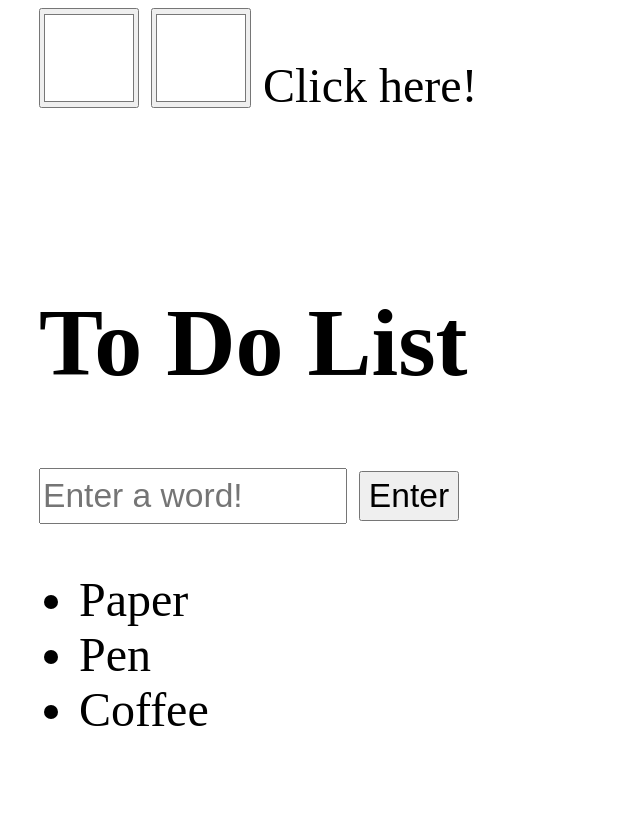
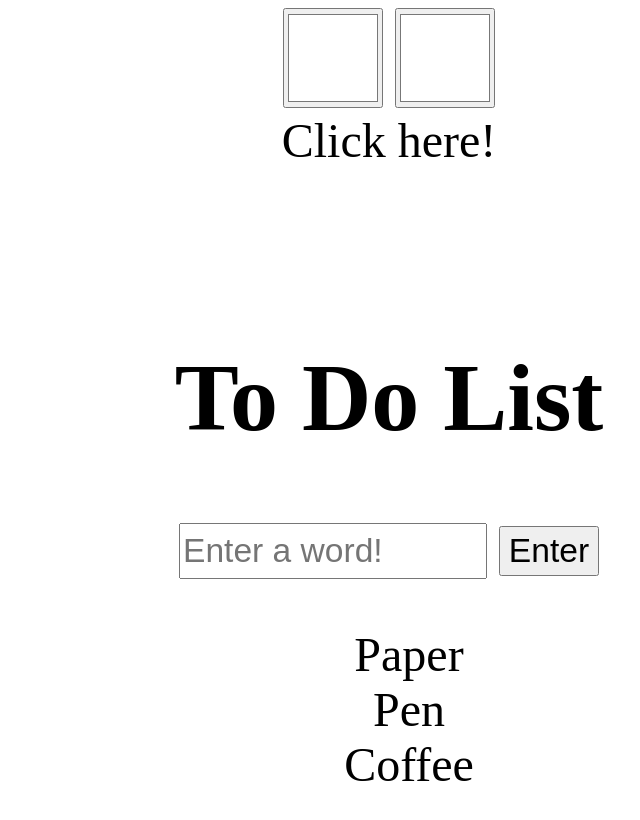
Before and after one commit to MehediAlpha/BackgroundGradient, a website: page index.html in a window 1280 px wide. Shown: the whole page, without its empty margins (251-891 px from the left). Drawn offline with Linux system fonts and the light colour scheme.

Commit message:
aligned center

```diff
--- a/index.html
+++ b/index.html
@@ -8,7 +8,7 @@
 	<div class = "container">
 
 		<input id="color1" type="color" name="color1" value="#ffffff" width="100 px;">
-		<input class="color2" type="color" name="color2" value="#ffffff"> Click here!
+		<input class="color2" type="color" name="color2" value="#ffffff"> <br> Click here!
 
 		<br><br><br>
 
@@ -17,7 +17,7 @@
 		<input id="userText" type="text" placeholder="Enter a word!" >
 		<button id="btnEnter">Enter</button>
 
-		<ul id="test">
+		<ul id="test" class="list">
 			<li>Paper</li>
 			<li>Pen</li>
 			<li>Coffee</li>
--- a/style.css
+++ b/style.css
@@ -2,6 +2,7 @@ body {
 	font-family: Agency FB;
     top: 15%;
     font-size: 300%;
+    text-align: center;
 }
 .container{
 	width: 700px;
@@ -25,3 +26,6 @@ body {
 	height: 50px;
 	font-size: 70%;
 }
+.list{
+	list-style-type: none;
+}
```
Also changed, not shown: package.json (added, +22 -0 lines), 1 other file.
